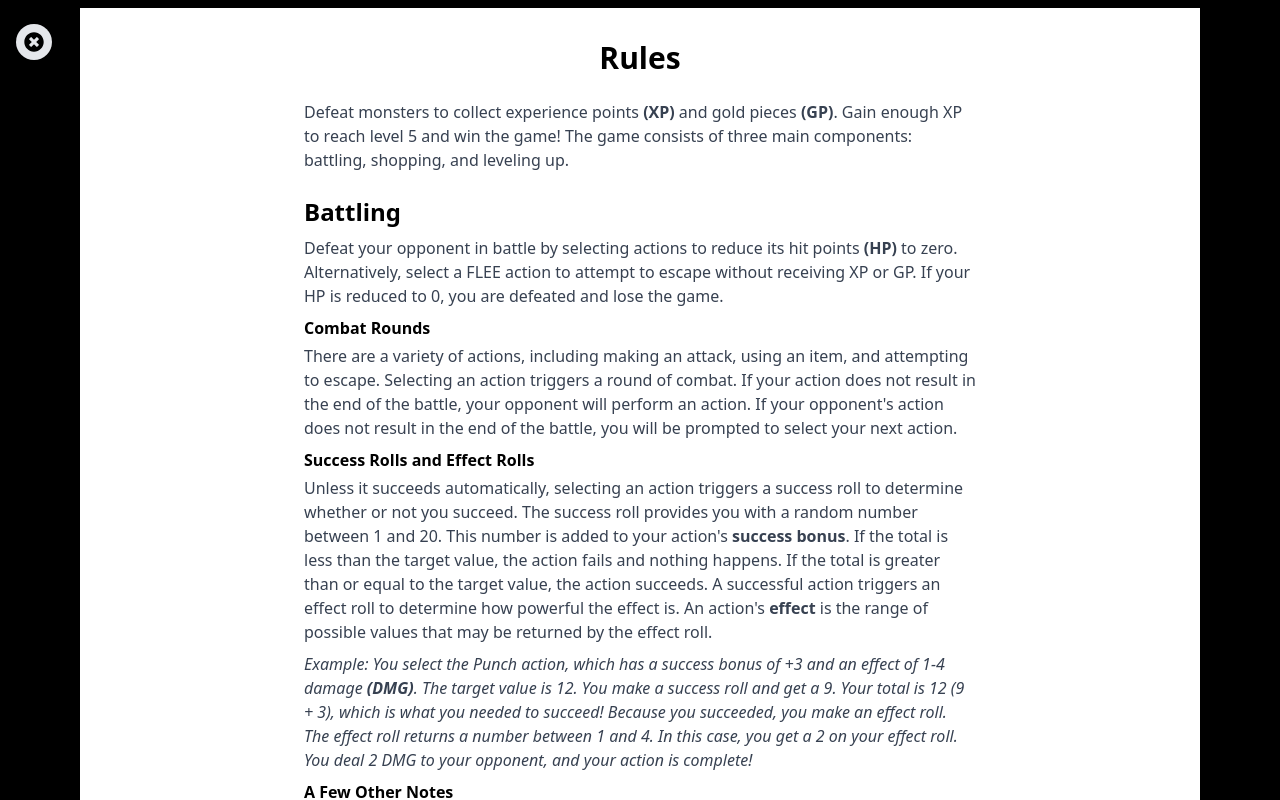
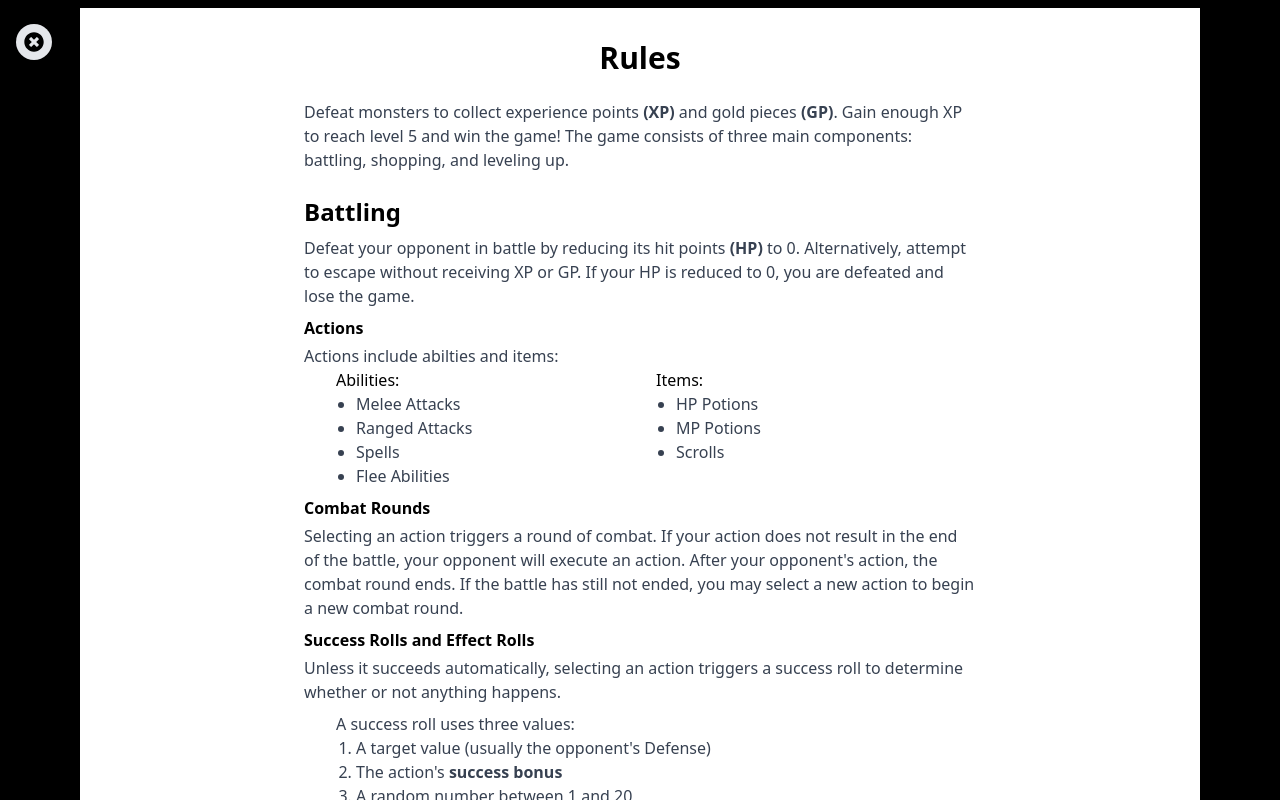
Before and after one commit to JWilsonDeveloper/react-game, a Next.js app: page / in a window 1280 px wide. Both pictures are taken after a click on the button 34 px from the left and 42 px from the top of the page. Shown: the top 800 px of the page. Built offline with nearby package versions, Linux system fonts and the light colour scheme.

Commit message:
Refined rules

```diff
--- a/app/lib/definitions.ts
+++ b/app/lib/definitions.ts
@@ -118,7 +118,7 @@ export type Stats = {
 export type Action = {
   id: number;
   name: string;
-  type: 'MELEE' | 'RANGE' | 'SPELL' | 'FLEE' | 'HP Potion' | 'MP Potion' | 'Scroll';
+  type: 'MELEE' | 'RANGED' | 'SPELL' | 'FLEE' | 'HP Potion' | 'MP Potion' | 'Scroll';
   cost: number;
   mpCost: number;
   slot: number;
@@ -185,7 +185,7 @@ export type Turn = {
 }
 
 export type SuccessRoll = {
-  minimum: number;
+  target: number;
   bonus: number;
   roll: number;
   total: number;
--- a/app/page.tsx
+++ b/app/page.tsx
@@ -176,7 +176,7 @@ const punch : Action = {
 const throwRock : Action = {
   id: 1,
   name: "Throw Rock",
-  type: 'RANGE',
+  type: 'RANGED',
   slot: 1,
   tier: 0,
   skillBonus: strength2Dmg,
@@ -229,7 +229,7 @@ const Club : Action = {
 const slingshot : Action = {
   id: 4,
   name: "Slingshot",
-  type: 'RANGE',
+  type: 'RANGED',
   slot: 1,
   tier: 1,
   skillBonus: speed2Atk,
@@ -282,7 +282,7 @@ const longsword : Action = {
 const crossbow : Action = {
   id: 7,
   name: "Crossbow",
-  type: 'RANGE',
+  type: 'RANGED',
   slot: 1,
   tier: 2,
   skillBonus: speed2Atk,
--- a/app/ui/leveling.tsx
+++ b/app/ui/leveling.tsx
@@ -64,7 +64,7 @@ export default function Leveling({
       if (player.ap >= action.cost) {
         let confirmed;
         const replacedAction = player.abilityList.find(ability => ability.type === action.type);
-        if(replacedAction != undefined && (action.type === "MELEE" || action.type === "RANGE" || action.type === "FLEE")){
+        if(replacedAction != undefined && (action.type === "MELEE" || action.type === "RANGED" || action.type === "FLEE")){
           confirmed = window.confirm(`Are you sure you want to buy ${action.name}?\nIt will replace your current ${action.type} ability: ${replacedAction.name}`);
         }
         else {
@@ -119,7 +119,7 @@ export default function Leveling({
         </div>
       </div>
       <div className="flex justify-center mt-4 gap-4 w-full">
-        <Button buttonText="All Set!" className="w-1/3" onClick={doneLeveling} />
+        <Button buttonText="Ready for battle!" className="w-1/3" onClick={doneLeveling} />
       </div>
     </div>
   );
--- a/app/ui/roll-table.tsx
+++ b/app/ui/roll-table.tsx
@@ -117,12 +117,12 @@ export default function RollTable({ turn, triggerFunction, setSelfOverlay, setOt
               <tr className="bg-white">
                 <td className="border border-gray-200 p-2 md:p-4 text-xs sm:text-sm md:text-base lg:text-lg">
                   <span className={showLabel1 ? '' : 'invisible'}>
-                    Min
+                    Target
                   </span>
                 </td>
                 <td className="border border-gray-200 p-2 md:p-4 text-xs sm:text-sm md:text-base lg:text-lg">
                   <span className={showField1 ? '' : 'invisible'}>
-                    {turn.successRoll.minimum}
+                    {turn.successRoll.target}
                   </span>
                 </td>
               </tr>
--- a/app/ui/rules.tsx
+++ b/app/ui/rules.tsx
@@ -20,50 +20,98 @@ export default function Rules({}: RulesProps) {
                     <div>
                         <section className="mb-2">
                             <p className="text-sm md:text-base text-gray-700">
-                                Defeat your opponent in battle by selecting actions to reduce its hit points <strong>(HP)</strong> to zero.
-                                Alternatively, select a FLEE action to attempt to escape without receiving XP or GP.
+                                Defeat your opponent in battle by reducing its hit points <strong>(HP)</strong> to 0.
+                                Alternatively, attempt to escape without receiving XP or GP.
                                 If your HP is reduced to 0, you are defeated and lose the game.
                             </p>
                         </section>
                         <section className="mb-2">
-                            <h3 className="text-base font-semibold mb-1">Combat Rounds</h3>
+                            <h3 className="text-base font-semibold mb-1 text-black">Actions</h3>
                             <p className="text-sm md:text-base text-gray-700">
-                                There are a variety of actions, including making an attack, using an item, and attempting to escape.
+                                Actions include abilties and items:
+                            </p>
+                            <div className={"flex flex-wrap w-full pl-8 gap-2 sm:gap-0"}>
+                                <div className='w-full sm:w-1/2 pr-4'>
+                                    <p className={"text-sm md:text-base"}>Abilities:</p>
+                                    <div className={"pl-5 text-sm md:text-base text-gray-700"}>
+                                        <ul className={"list-disc"}>
+                                            <li>Melee Attacks</li>
+                                            <li>Ranged Attacks</li>
+                                            <li>Spells</li>
+                                            <li>Flee Abilities</li>
+                                        </ul>
+                                    </div>
+                                </div>
+                                <div className='w-full sm:w-1/2'>
+                                    <p className={"text-sm md:text-base"}>Items:</p>
+                                    <div className={"pl-5 text-sm md:text-base text-gray-700"}>
+                                        <ul className={"list-disc"}>
+                                            <li>HP Potions</li>
+                                            <li>MP Potions</li>
+                                            <li>Scrolls</li>
+                                        </ul>
+                                    </div>
+                                </div>
+                            </div>
+                        </section>
+                        <section className="mb-2">
+                            <h3 className="text-base font-semibold mb-1 text-black">Combat Rounds</h3>
+                            <p className="text-sm md:text-base text-gray-700">
                                 Selecting an action triggers a round of combat.
-                                If your action does not result in the end of the battle, your opponent will perform an action.
-                                If your opponent&apos;s action does not result in the end of the battle, you will be prompted to select your next action.
+                                If your action does not result in the end of the battle, your opponent will execute an action.
+                                After your opponent&apos;s action, the combat round ends.
+                                If the battle has still not ended, you may select a new action to begin a new combat round.
                             </p>
                         </section>
-                        <section>
-                            <h3 className="text-base font-semibold mb-1">Success Rolls and Effect Rolls</h3>
-                            <p className="text-sm md:text-base text-gray-700">
-                                Unless it succeeds automatically, selecting an action triggers a success roll to determine whether or not you succeed.
-                                The success roll provides you with a random number between 1 and 20.
-                                This number is added to your action&apos;s <strong>success bonus</strong>.
-                                If the total is less than the target value, the action fails and nothing happens.
-                                If the total is greater than or equal to the target value, the action succeeds.
+                        <section className="text-sm md:text-base text-gray-700">
+                            <h3 className="text-base font-semibold mb-1  text-black">Success Rolls and Effect Rolls</h3>
+                            <p>Unless it succeeds automatically, selecting an action triggers a success roll to determine whether or not anything happens. </p>
+                            <div className={"pl-8 my-2"}>
+                                <p>A success roll uses three values:</p>
+                                <div className={"pl-5"}>
+                                    <ol className={"list-decimal"}>
+                                        <li>A target value (usually the opponent's Defense)</li>
+                                        <li>The action&apos;s <strong>success bonus</strong></li>
+                                        <li>A random number between 1 and 20</li>
+                                    </ol>
+                                </div>
+                            </div>
+                            <p>
+                                If the sum of the success bonus and the random number is less than the target value, the action fails and nothing happens.
+                                If the sum is greater than or equal to the target value, the action succeeds.
                                 A successful action triggers an effect roll to determine how powerful the effect is.
                                 An action&apos;s <strong>effect</strong> is the range of possible values that may be returned by the effect roll.
                             </p>
-                            <section className="mt-2">
-                                <p className="text-sm italic md:text-base text-gray-700">
-                                    Example: You select the Punch action, which has a success bonus of +3 and an effect of 1-4 damage <strong>(DMG)</strong>.
-                                    The target value is 12.
-                                    You make a success roll and get a 9.
+                            <section className="text-sm italic md:text-base text-gray-700 mt-2">
+                                <p>Example:</p>
+                                <div className={"pl-8"}>
+                                <p>You select the Punch action.</p>
+                                <div className={"pl-5"}>
+                                    <ol className={"list-decimal"}>
+                                        <li>The target value is 12</li>
+                                        <li>The success bonus is 3</li>
+                                        <li>The random number for your success roll is 9</li>
+                                    </ol>
+                                </div>
+                                </div>
+                                <p className='mt-2 pl-8'>
                                     Your total is 12 (9 + 3), which is what you needed to succeed!
                                     Because you succeeded, you make an effect roll.
-                                    The effect roll returns a number between 1 and 4.
-                                    In this case, you get a 2 on your effect roll.
-                                    You deal 2 DMG to your opponent, and your action is complete!
+                                    The effect roll for Punch returns a number between 1 and 4.
+                                    In this case, you get a 3 on your effect roll.
+                                    You deal 3 DMG to your opponent, and your action is complete!
                                 </p>
                             </section>
                             <section className="mt-2">
                                 <h3 className="text-base font-semibold mb-1">A Few Other Notes</h3>
-                                <ul className="list-disc list-inside text-sm md:text-base text-gray-700">
-                                    <li>Certain actions, such as using an HP Potion, succeed automatically.</li>
-                                    <li>Certain actions, such as fleeing, do not have an effect because they do not impact HP or other stats.</li>
-                                    <li>The target value for a success roll is equal to your opponent&apos;s defense.</li>
+                                <div className={"pl-5"}>
+                                    <ul className="list-disc text-sm md:text-base text-gray-700">
+                                        <li>Certain actions, such as using an HP Potion, succeed automatically</li>
+                                        <li>Certain actions, such as fleeing, do not have an effect because they do not impact HP or other stats</li>
+                                        <li>When attacking, the target value for the success roll is your opponent&apos;s defense</li>
+                                        <li>When fleeing, the target value is the sum of the opponent&apos;s speed and a random number between 1 and 20</li>
                                     </ul>
+                                </div>
                             </section>
                         </section>
                     </div>
@@ -90,10 +138,8 @@ export default function Rules({}: RulesProps) {
                     <h2 className="text-xl md:text-2xl font-semibold mb-2">Items Vs Equipment</h2>
                     <section className="mb-2">
                         {/* Detailed rules about items vs equipment go here */}
-                        <ul className="list-none list-inside text-sm md:text-base text-gray-700">
-                            <li><strong>Items</strong> have a limited number of uses, and they count as an action when selected.</li>
-                            <li><strong>Equipment</strong> cannot be selected as an action, but it has a persistent effect on stats, such as increasing your armor or HP.</li>
-                        </ul>
+                        <p><strong>Items</strong> have a limited number of uses, and they count as an action when selected.</p>
+                        <p><strong>Equipment</strong> cannot be selected as an action, but it has a persistent effect on stats, such as increasing your armor or HP.</p>
                     </section>
                 </section>
                 <section className="mb-6">
@@ -112,37 +158,60 @@ export default function Rules({}: RulesProps) {
                                     <tr className="border border-b-2 border-black">
                                         <td className="border border-gray-200 sm:p-2 text-xs md:text-sm">Hit Points</td>
                                         <td className="border border-gray-200 sm:p-2 text-xs md:text-sm">HP</td>
-                                    <td className="border border-gray-200 sm:p-2 text-xs md:text-sm">Health - Determines whether or not you are able to continue in battle</td>
+                                        <td className="border border-gray-200 sm:p-2 text-xs md:text-sm">
+                                            <p>Must be greater than 0 to continue in battle</p>
+                                        </td>
                                     </tr>
                                     <tr className="border border-b-2 border-black">
                                         <td className="border border-gray-200 sm:p-2 text-xs md:text-sm">Mana Points</td>
                                         <td className="border border-gray-200 sm:p-2 text-xs md:text-sm">MP</td>
-                                    <td className="border border-gray-200 sm:p-2 text-xs md:text-sm">Consumed when casting spells</td>
+                                        <td className="border border-gray-200 sm:p-2 text-xs md:text-sm">
+                                            <p>Consumed when casting spells</p>
+                                        </td>
+                                    </tr>
+                                    <tr className="border border-b-2 border-black">
+                                        <td className="border border-gray-200 sm:p-2 text-xs md:text-sm">Defense</td>
+                                        <td className="border border-gray-200 sm:p-2 text-xs md:text-sm">DEF</td>
+                                        <td className="border border-gray-200 sm:p-2 text-xs md:text-sm">
+                                            <p>The target value an opponent must meet or exceed when attacking</p>
+                                            <p>Defense = Armor + Speed</p>
+                                        </td>
+                                    </tr>
+                                    <tr className="border border-b-2 border-black">
+                                        <td className="border border-gray-200 sm:p-2 text-xs md:text-sm">Armor</td>
+                                        <td className="border border-gray-200 sm:p-2 text-xs md:text-sm">ARM</td>
+                                        <td className="border border-gray-200 sm:p-2 text-xs md:text-sm">
+                                            <p>Contributes to Defense</p>
+                                        </td>
                                     </tr>
                                     <tr className="border border-b-2 border-black">
                                         <td className="border border-gray-200 sm:p-2 text-xs md:text-sm">Speed</td>
                                         <td className="border border-gray-200 sm:p-2 text-xs md:text-sm">SPD</td>
-                                    <td className="border border-gray-200 sm:p-2 text-xs md:text-sm">Can influence success bonuses and attack damage; Contributes to Defense</td>
+                                        <td className="border border-gray-200 sm:p-2 text-xs md:text-sm">
+                                            <p>Contributes to Defense</p>
+                                            <p>May influence success bonuses or effect</p>
+                                        </td>
                                     </tr>
                                     <tr className="border border-b-2 border-black">
                                         <td className="border border-gray-200 sm:p-2 text-xs md:text-sm">Strength</td>
                                         <td className="border border-gray-200 sm:p-2 text-xs md:text-sm">STR</td>
-                                    <td className="border border-gray-200 sm:p-2 text-xs md:text-sm">Can influence success bonuses and attack damage</td>
-                                </tr>
-                                <tr className="border border-b-2 border-black">
-                                    <td className="border border-gray-200 sm:p-2 text-xs md:text-sm">Armor</td>
-                                    <td className="border border-gray-200 sm:p-2 text-xs md:text-sm">-</td>
-                                    <td className="border border-gray-200 sm:p-2 text-xs md:text-sm">Contributes to Defense</td>
+                                        <td className="border border-gray-200 sm:p-2 text-xs md:text-sm">
+                                            <p>May influence success bonuses or effect</p>
+                                        </td>
                                     </tr>
                                     <tr className="border border-b-2 border-black">
                                         <td className="border border-gray-200 sm:p-2 text-xs md:text-sm">Gold Pieces</td>
                                         <td className="border border-gray-200 sm:p-2 text-xs md:text-sm">GP</td>
-                                    <td className="border border-gray-200 sm:p-2 text-xs md:text-sm">Used to purchase items and equipment when shopping</td>
+                                        <td className="border border-gray-200 sm:p-2 text-xs md:text-sm">
+                                            <p>Used to purchase items and equipment when shopping</p>
+                                        </td>
                                     </tr>
                                     <tr className="border border-b-2 border-black">
                                         <td className="border border-gray-200 sm:p-2 text-xs md:text-sm">Ability Points</td>
                                         <td className="border border-gray-200 sm:p-2 text-xs md:text-sm">AP</td>
-                                    <td className="border border-gray-200 sm:p-2 text-xs md:text-sm">Used to purchase new abilities when leveling up</td>
+                                        <td className="border border-gray-200 sm:p-2 text-xs md:text-sm">
+                                            <p>Used to purchase new abilities when leveling up</p>
+                                        </td>
                                     </tr>
                                 </tbody>
                             </table>
```
Also changed, not shown: app/ui/adventure.tsx (+12 -9 lines). Lines whose indentation alone changed are shown as unchanged.
